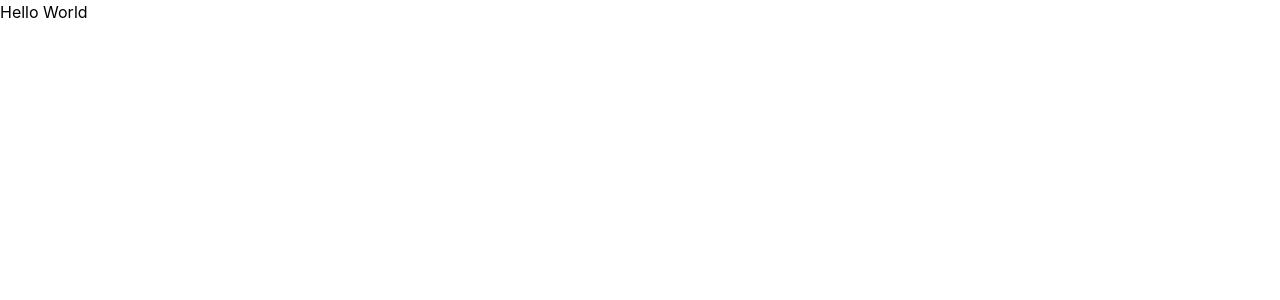
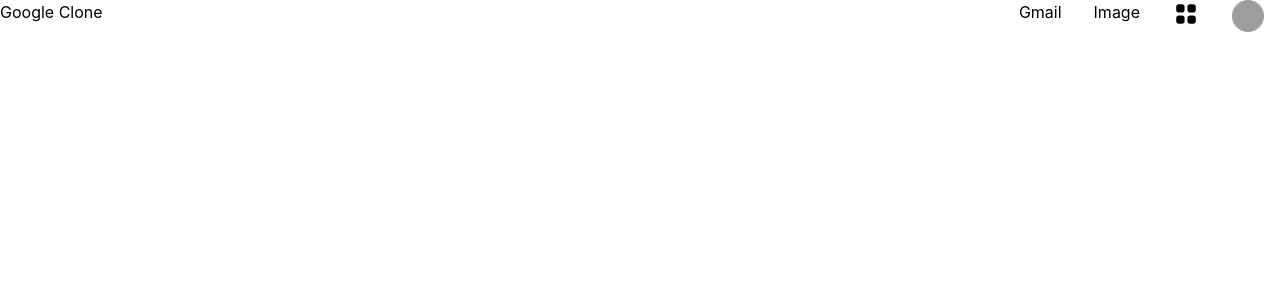
Before and after one commit to hasib-rashid/google-clone, a Next.js app: page / in a window 1280 px wide. Shown: the top 300 px of the page. Built offline with nearby package versions, Linux system fonts and the light colour scheme; grey boxes are pictures that could not be loaded.

Commit message:
📰Headering

```diff
--- /dev/null
+++ b/components/Avatar.tsx
@@ -0,0 +1,16 @@
+interface Avatar {
+    url: string,
+    className: string
+}
+
+export default function Avatar({ url, className }: Avatar) {
+    return (
+        <img
+            loading="lazy"
+            src={url}
+            className={`h-8 w-8  rounded-full cursor-pointer
+        transition duration-150 transform hover:scale-110 ${className}`}
+            alt="Profile pic"
+        />
+    );
+}
--- /dev/null
+++ b/components/Header.tsx
@@ -0,0 +1,26 @@
+import { ViewGridIcon } from '@heroicons/react/solid'
+import React from 'react'
+import Avatar from './Avatar'
+
+const Header = () => {
+    return (
+        <header className="flex justify-between">
+            {/* Header Left */}
+            <div className="">
+                <h1>Google Clone</h1>
+            </div>
+
+            {/* Header Right */}
+            <div>
+                <ul className="flex">
+                    <li className="mx-4">Gmail</li>
+                    <li className="mx-4">Image</li>
+                    <li className="mx-4"><ViewGridIcon className="w-7 rounded-full hover:bg-gray-100 cursor-pointer" /></li>
+                    <li className="mx-4"><Avatar url="https://res.cloudinary.com/dthcbsgjy/image/upload/w_1000,c_fill,ar_1:1,g_auto,r_max,bo_5px_solid_red,b_rgb:262c35/v1619081473/Profile%20Pic/Screenshot_20210123-230914_v5r9jl.png" className="" /></li>
+                </ul>
+            </div>
+        </header>
+    )
+}
+
+export default Header
--- a/pages/index.tsx
+++ b/pages/index.tsx
@@ -3,11 +3,12 @@ import Head from 'next/head'
 import Image from 'next/image'
 import styles from '../styles/Home.module.css'
 import { MicrophoneIcon, SearchIcon, ViewGridIcon } from '@heroicons/react/solid'
+import Header from '../components/Header'
 
 const Home: NextPage = () => {
 	return (
 		<main>
-			<h1>Hello World</h1>
+			<Header />
 		</main>
 	)
 }
```
